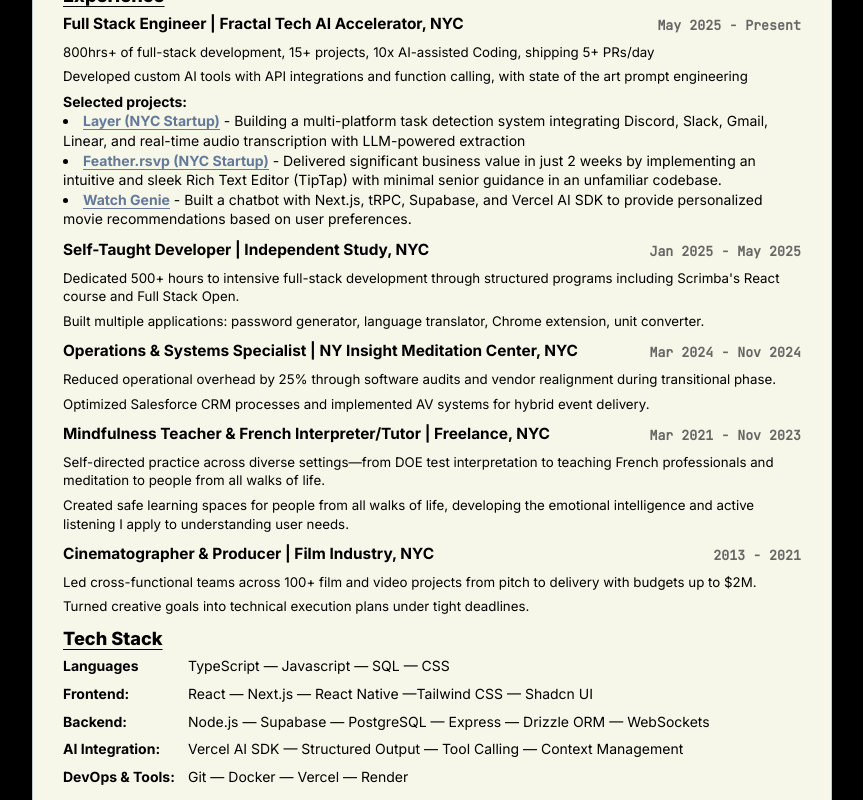
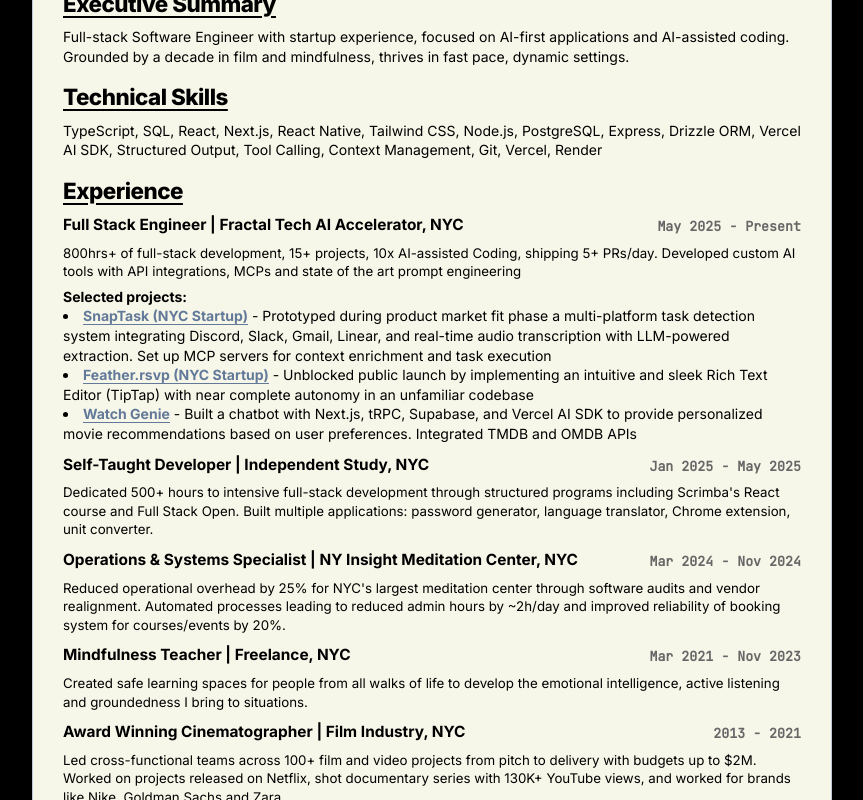
Before and after one commit to guy-car/portfolio-guillaume-caron, a Next.js app: page /resume in a window 1280 px wide. Shown: the part 240-1040 px from the top of the page, without its empty margins (208-1071 px from the left). Built offline with nearby package versions, Linux system fonts and the light colour scheme.

Commit message:
resume updates

```diff
--- a/app/resume/page.tsx
+++ b/app/resume/page.tsx
@@ -98,13 +98,14 @@
         }
 
         .section h2 {
-          font-size: 1.3em;
-          font-weight: 800;
-          margin-top: 10px;
-          margin-bottom: 5px;
+          font-size: 1.6em;
+          font-weight: 900;
+          margin-top: 15px;
+          margin-bottom: 8px;
           color: #000;
           text-decoration: underline;
           text-underline-offset: 4px;
+          letter-spacing: -0.5px;
         }
 
         .experience-item {
@@ -318,6 +319,18 @@
             </header>
 
             <section className="section">
+              <h2>Executive Summary</h2>
+              <p>Full-stack Software Engineer with startup experience, focused on AI-first applications and AI-assisted coding. Grounded by a decade in film and mindfulness, thrives in fast pace, dynamic settings.</p>
+            </section>
+
+            <section className="section tech-stack-section">
+              <h2>Technical Skills</h2>
+              <div className="tech-items">
+                TypeScript, SQL, React, Next.js, React Native, Tailwind CSS, Node.js, PostgreSQL, Express, Drizzle ORM, Vercel AI SDK, Structured Output, Tool Calling, Context Management, Git, Vercel, Render
+              </div>
+            </section>
+
+            <section className="section">
               <h2>Experience</h2>
 
               <div className="experience-item">
@@ -326,12 +339,11 @@
                   <div className="date-location">May 2025 - Present</div>
                 </div>
                 <div className="job-description">
-                  <p>800hrs+ of full-stack development, 15+ projects, 10x AI-assisted Coding, shipping 5+ PRs/day</p>
-                  <p>Developed custom AI tools with API integrations and function calling, with state of the art prompt engineering</p>
+                  <p>800hrs+ of full-stack development, 15+ projects, 10x AI-assisted Coding, shipping 5+ PRs/day. Developed custom AI tools with API integrations, MCPs and state of the art prompt engineering</p>
                   <ul><b>Selected projects:</b></ul>
-                  <li><span className='work-highlight'><a href="https://www.buildwithlayer.com/" target="_blank" rel="noopener noreferrer" className="custom-link">Layer (NYC Startup)</a></span> - Building a multi-platform task detection system integrating Discord, Slack, Gmail, Linear, and real-time audio transcription with LLM-powered extraction</li>
-                  <li><span className='work-highlight'><a href="https://www.feather.rsvp/" target="_blank" rel="noopener noreferrer" className="custom-link">Feather.rsvp (NYC Startup)</a></span> - Delivered significant business value in just 2 weeks by implementing an intuitive and sleek Rich Text Editor (TipTap) with minimal senior guidance in an unfamiliar codebase.</li>
-                  <li><span className='work-highlight'><a href="https://week2-chatbot.vercel.app/" target="_blank" rel="noopener noreferrer" className="custom-link">Watch Genie</a></span> - Built a chatbot with Next.js, tRPC, Supabase, and Vercel AI SDK to provide personalized movie recommendations based on user preferences.</li>
+                  <li><span className='work-highlight'><a href="https://www.buildwithlayer.com/" target="_blank" rel="noopener noreferrer" className="custom-link">SnapTask (NYC Startup)</a></span> - Prototyped during product market fit phase a multi-platform task detection system integrating Discord, Slack, Gmail, Linear, and real-time audio transcription with LLM-powered extraction. Set up MCP servers for context enrichment and task execution</li>
+                  <li><span className='work-highlight'><a href="https://www.feather.rsvp/" target="_blank" rel="noopener noreferrer" className="custom-link">Feather.rsvp (NYC Startup)</a></span> - Unblocked public launch by implementing an intuitive and sleek Rich Text Editor (TipTap) with near complete autonomy in an unfamiliar codebase</li>
+                  <li><span className='work-highlight'><a href="https://week2-chatbot.vercel.app/" target="_blank" rel="noopener noreferrer" className="custom-link">Watch Genie</a></span> - Built a chatbot with Next.js, tRPC, Supabase, and Vercel AI SDK to provide personalized movie recommendations based on user preferences. Integrated TMDB and OMDB APIs</li>
 
                 </div>
               </div>
@@ -342,8 +354,7 @@
                   <div className="date-location">Jan 2025 - May 2025</div>
                 </div>
                 <div className="job-description">
-                  <p>Dedicated 500+ hours to intensive full-stack development through structured programs including Scrimba's React course and Full Stack Open.</p>
-                  <p>Built multiple applications: password generator, language translator, Chrome extension, unit converter.</p>
+                  <p>Dedicated 500+ hours to intensive full-stack development through structured programs including Scrimba's React course and Full Stack Open. Built multiple applications: password generator, language translator, Chrome extension, unit converter.</p>
                 </div>
               </div>
 
@@ -353,59 +364,30 @@
                   <div className="date-location">Mar 2024 - Nov 2024</div>
                 </div>
                 <div className="job-description">
-                  <p>Reduced operational overhead by 25% through software audits and vendor realignment during transitional phase.</p>
-                  <p>Optimized Salesforce CRM processes and implemented AV systems for hybrid event delivery.</p>
+                  <p>Reduced operational overhead by 25% for NYC's largest meditation center through software audits and vendor realignment. Automated processes leading to reduced admin hours by ~2h/day and improved reliability of booking system for courses/events by 20%.</p>
                 </div>
               </div>
 
               <div className="experience-item">
                 <div className="job-header">
-                  <div className="job-title-company">Mindfulness Teacher & French Interpreter/Tutor | Freelance, NYC</div>
+                  <div className="job-title-company">Mindfulness Teacher | Freelance, NYC</div>
                   <div className="date-location">Mar 2021 - Nov 2023</div>
                 </div>
                 <div className="job-description">
-                  <p>Self-directed practice across diverse settings—from DOE test interpretation to teaching French professionals and meditation to people from all walks of life.</p>
-                  <p>Created safe learning spaces for people from all walks of life, developing the emotional intelligence and active listening I apply to understanding user needs.</p>
+                  <p>Created safe learning spaces for people from all walks of life to develop the emotional intelligence, active listening and groundedness I bring to situations.</p>
                 </div>
               </div>
 
               <div className="experience-item">
                 <div className="job-header">
-                  <div className="job-title-company">Cinematographer & Producer | Film Industry, NYC</div>
+                  <div className="job-title-company">Award Winning Cinematographer | Film Industry, NYC</div>
                   <div className="date-location">2013 - 2021</div>
                 </div>
                 <div className="job-description">
-                  <p>Led cross-functional teams across 100+ film and video projects from pitch to delivery with budgets up to $2M.</p>
-                  <p>Turned creative goals into technical execution plans under tight deadlines.</p>
+                  <p>Led cross-functional teams across 100+ film and video projects from pitch to delivery with budgets up to $2M. Worked on projects released on Netflix, shot documentary series with 130K+ YouTube views, and worked for brands like Nike, Goldman Sachs and Zara.</p>
                 </div>
               </div>
 
-            </section>
-
-            <section className="section tech-stack-section">
-              <h2>Tech Stack</h2>
-              <div className="tech-categories">
-              <div className="tech-category">
-                  <div className="tech-label">Languages</div>
-                  <div className="tech-items">TypeScript — Javascript — SQL — CSS</div>
-                </div>
-                <div className="tech-category">
-                  <div className="tech-label">Frontend:</div>
-                  <div className="tech-items">React — Next.js — React Native —Tailwind CSS — Shadcn UI</div>
-                </div>
-                <div className="tech-category">
-                  <div className="tech-label">Backend:</div>
-                  <div className="tech-items">Node.js — Supabase — PostgreSQL — Express — Drizzle ORM — WebSockets</div>
-                </div>
-                <div className="tech-category">
-                  <div className="tech-label">AI Integration:</div>
-                  <div className="tech-items">Vercel AI SDK — Structured Output — Tool Calling — Context Management</div>
-                </div>
-                <div className="tech-category">
-                  <div className="tech-label">DevOps & Tools:</div>
-                  <div className="tech-items">Git — Docker — Vercel — Render</div>
-                </div>
-              </div>
             </section>
 
             <section className="section">
--- a/scripts/export-resume-pdf.js
+++ b/scripts/export-resume-pdf.js
@@ -50,7 +50,7 @@
       format: 'Letter',
       printBackground: true,
       preferCSSPageSize: true,
-      scale: 0.99,
+      scale: 1,
       margin: { top: '0in', right: '0in', bottom: '0in', left: '0in' }
     })
 
```
Also changed, not shown: 1 other file (tests, documents, lock files or other folders).
